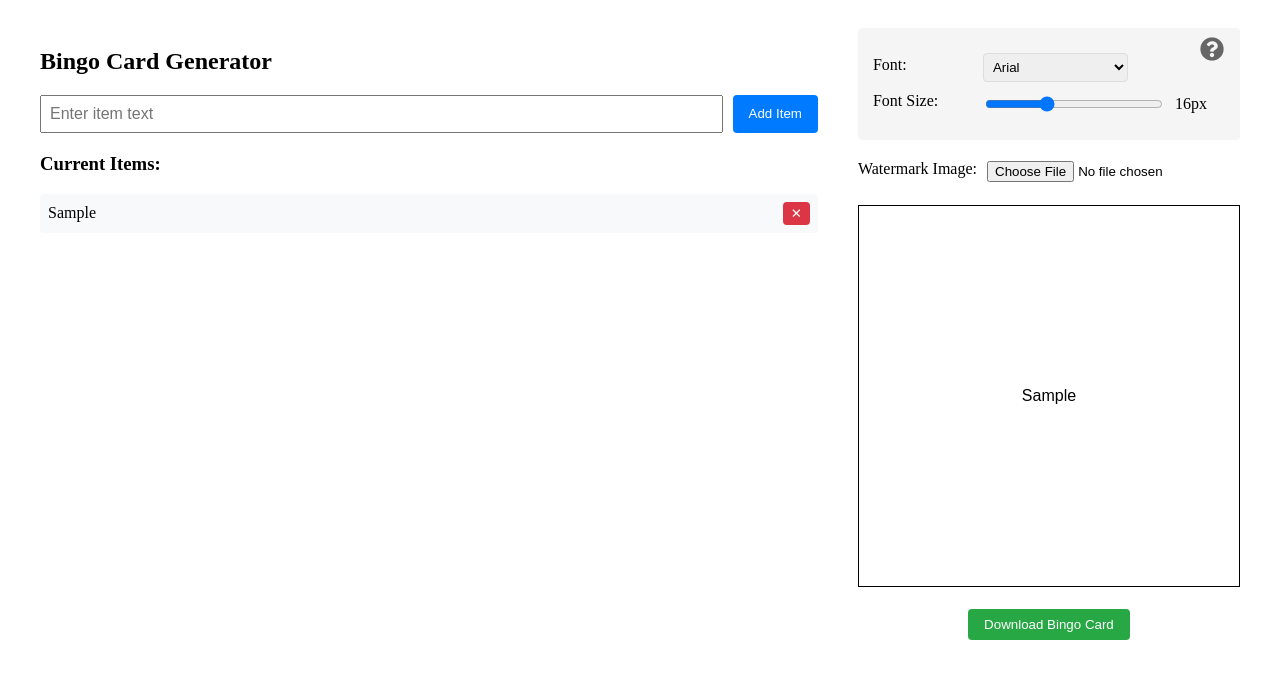
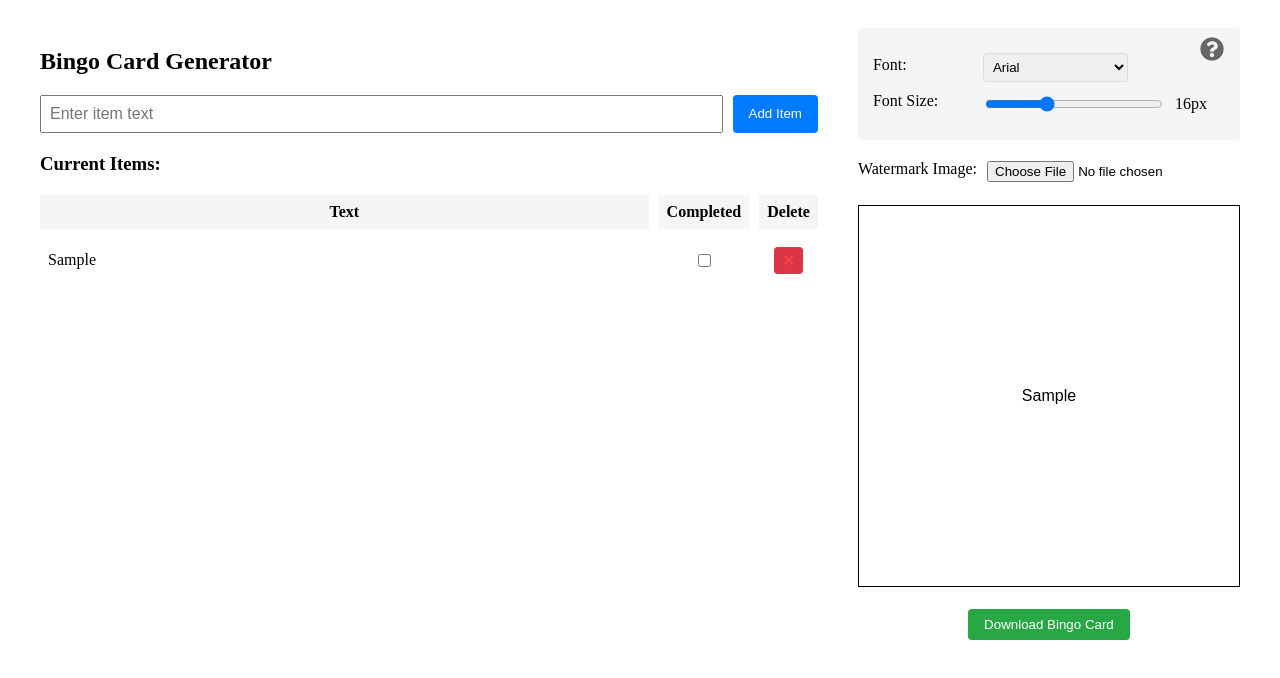
Before and after one commit to javawocky/bingogen, an Angular app: page / in a window 1280 px wide. Both pictures are taken after typing "Sample" into the empty fields and a click on the button "Add Item". Shown: the top 678 px of the page. Built offline with nearby package versions, Linux system fonts and the light colour scheme.

Commit message:
Checked added

```diff
--- a/src/app/app.component.css
+++ b/src/app/app.component.css
@@ -1,3 +1,61 @@
+.items-grid {
+  display: grid;
+  grid-template-columns: 1fr auto auto;
+  gap: 10px;
+  margin-top: 20px;
+}
+
+.grid-header {
+  display: contents;
+}
+
+.grid-header > div {
+  font-weight: bold;
+  padding: 8px;
+  background-color: #f5f5f5;
+  text-align: center;
+}
+
+.grid-row {
+  display: contents;
+}
+
+.text-cell, .checkbox-cell, .delete-cell {
+  padding: 8px;
+  display: flex;
+  align-items: center;
+}
+
+.text-cell {
+  justify-content: left;
+}
+
+.checkbox-cell {
+  justify-content: center;
+}
+
+.delete-cell {
+  justify-content: center;
+}
+
+.checked {
+  color: red;
+  text-decoration: line-through;
+}
+
+.remove-btn {
+  background: none;
+  border: none;
+  color: #ff4444;
+  cursor: pointer;
+  padding: 4px 8px;
+  font-size: 16px;
+}
+
+.remove-btn:hover {
+  color: #ff0000;
+}
+
 .help-button {
   position: absolute;
   top: 20px;
--- a/src/app/app.component.html
+++ b/src/app/app.component.html
@@ -13,22 +13,36 @@
     <div class="items-list">
       <h3>Current Items:</h3>
 
-      <ul >
-        <li *ngFor="let item of items; let i = index" >
+      <div class="items-grid">
+        <div class="grid-header">
+          <div>Text</div>
+          <div>Completed</div>
+          <div>Delete</div>
+        </div>
+        <div class="grid-row" *ngFor="let item of items; let i = index">
           <ng-container *ngIf="editingIndex !== i; else editMode">
-            <span (click)="startEditing(i, item)">{{ item }}</span>
-            <button class="remove-btn" (click)="removeItem(i)">✕</button>
+            <div class="text-cell">
+              <span (click)="startEditing(i, item)" [ngClass]="{'checked': item.isChecked}">{{ item.text }}</span>
+            </div>
+            <div class="checkbox-cell">
+              <input type="checkbox" [(ngModel)]="item.isChecked">
+            </div>
+            <div class="delete-cell">
+              <button class="remove-btn" (click)="confirmDelete(i)">✕</button>
+            </div>
           </ng-container>
           <ng-template #editMode>
+            <div class="text-cell" colspan="3">
               <input type="text"
                      [(ngModel)]="editingText"
                      (keyup.enter)="saveEdit(i)"
                      (keyup.escape)="cancelEdit()"
                      (blur)="saveEdit(i)"
                      #editInput>
+            </div>
           </ng-template>
-        </li>
-      </ul>
+        </div>
+      </div>
     </div>
   </div>
 
@@ -66,7 +80,7 @@
         <img [src]="watermarkImage" alt="Watermark">
       </div>
       <div class="bingo-cell" *ngFor="let item of items" [style.font-family]="selectedFont" [style.font-size.px]="fontSize">
-        {{ item }}
+        <span [ngClass]="{'checked': item.isChecked}">{{ item.text }}</span>
       </div>
     </div>
     <button class="download-btn" (click)="downloadBingo()">Download Bingo Card</button>
--- a/src/app/app.component.ts
+++ b/src/app/app.component.ts
@@ -38,7 +38,7 @@ export class AppComponent {
     this.watermarkOpacity = Number((event.target as HTMLInputElement).value);
     this.saveToLocalStorage();
   }
-  items: string[] = [];
+  items: { text: string; isChecked: boolean }[] = [];
   newItem: string = '';
   gridSize: number = 0;
   editingIndex: number = -1;
@@ -112,10 +112,16 @@ export class AppComponent {
 
   addItem() {
     if (this.newItem.trim()) {
-      this.items.push(this.newItem.trim());
+      this.items.push({ text: this.newItem.trim(), isChecked: false });
       this.newItem = '';
       this.calculateGridSize();
       this.saveToLocalStorage();
+    }
+  }
+
+  confirmDelete(index: number) {
+    if (confirm('Are you sure you want to delete this item?')) {
+      this.removeItem(index);
     }
   }
 
@@ -129,14 +135,15 @@ export class AppComponent {
     this.gridSize = Math.ceil(Math.sqrt(this.items.length));
   }
 
-  startEditing(index: number, item: string) {
+  startEditing(index: number, item: { text: string; isChecked: boolean }) {
     this.editingIndex = index;
-    this.editingText = item;
+    this.editingText = item.text;
   }
 
   saveEdit(index: number) {
     if (this.editingText.trim()) {
-      this.items[index] = this.editingText.trim();
+      const isChecked = this.items[index].isChecked;
+      this.items[index] = { text: this.editingText.trim(), isChecked };
       this.saveToLocalStorage();
     }
     this.editingIndex = -1;
```
Also changed, not shown: 3 other files (tests, documents, lock files or other folders). Lines whose indentation alone changed are shown as unchanged.
